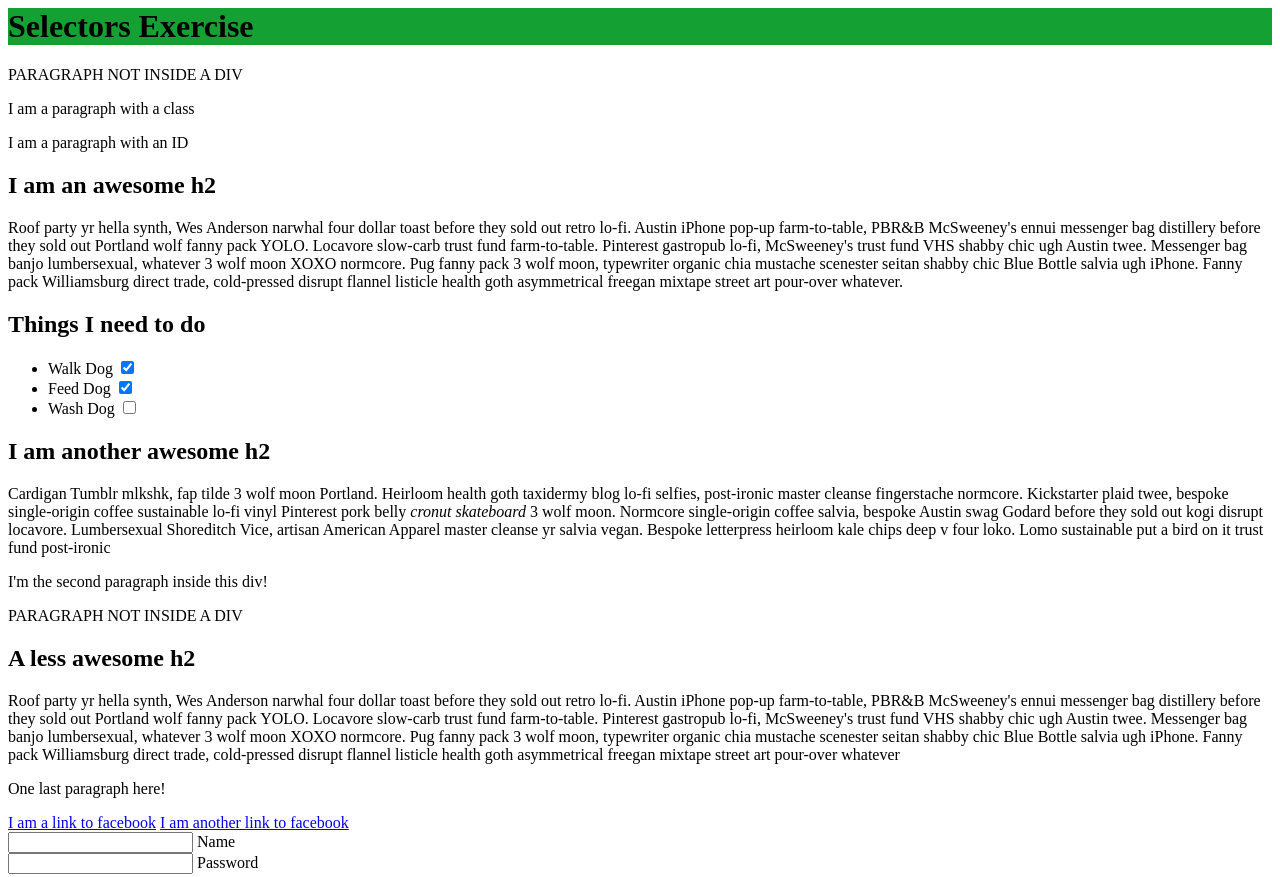
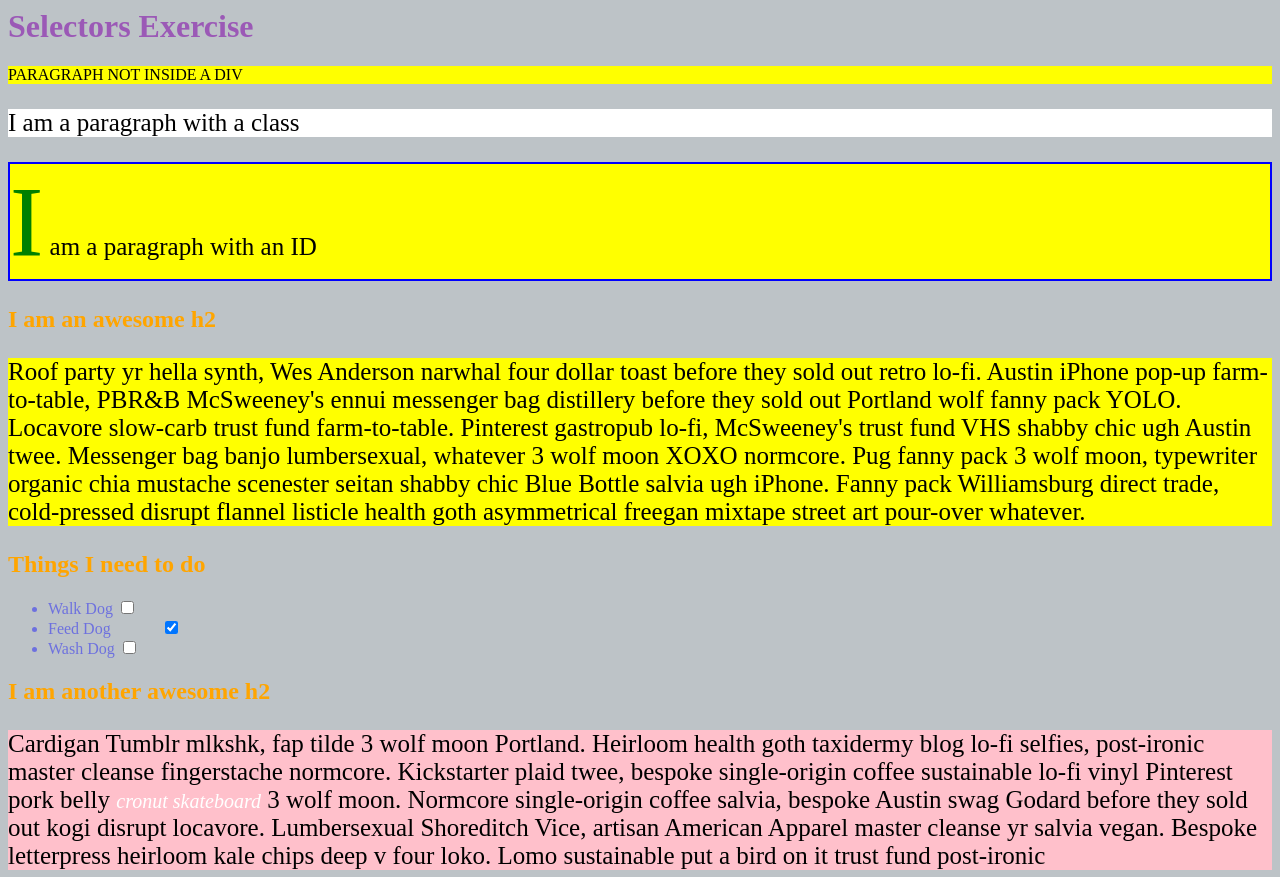
Before and after one commit to katticot/Full_stack_web-curse, a plain HTML site: page CSS/selectorsExercise.html in a window 1280 px wide. Shown: the top 877 px of the page. Drawn offline with Linux system fonts and the light colour scheme.

Commit message:
Finish CSS

```diff
--- /dev/null
+++ b/CSS Advanced/style.css
@@ -0,0 +1,47 @@
+/* font family */
+
+h1{
+    font-family: Pacifico;
+}
+
+p {
+    font-family: Oranienbaum;
+}
+
+/* font size */
+body{
+    font-size: 10px
+}
+h1{
+    font-size: 5.0em;
+}
+p{
+    font-size: 2.0em;
+}
+
+/* Font weight */
+
+p{
+    font-weight: normal
+}
+
+/* line height */
+
+p{
+    line-height: 2;
+}
+
+/* text align  */
+
+p:nth-of-type(2){
+    text-align: center;
+}
+h1{
+    text-align: center;
+}
+
+/* text decoration  */
+
+p {
+    text-decoration: underline;
+}
--- /dev/null
+++ b/CSS Advanced/styleboard.css
@@ -0,0 +1,43 @@
+
+
+td{
+    width: 100px;
+    height: 100px;
+
+}
+
+h1 {
+    text-align: center;
+}
+
+
+tr:nth-of-type(1) td:nth-of-type(1){
+    border-bottom: 1px black solid;
+}
+tr:nth-of-type(1) td:nth-of-type(2){
+    border-left: 1px black solid;
+    border-right: 1px black solid;
+    border-bottom: 1px black solid;
+}
+tr:nth-of-type(1) td:nth-of-type(3){
+    border-bottom: 1px black solid;
+}
+tr:nth-of-type(2) td:nth-of-type(1){
+    border-bottom: 1px black solid;
+}
+tr:nth-of-type(2) td:nth-of-type(2){
+    border-bottom: 1px black solid;
+    border-left: 1px black solid;
+    border-right: 1px black solid;
+}
+tr:nth-of-type(2) td:nth-of-type(3){
+    border-bottom: 1px black solid;
+}
+tr:nth-of-type(3) td:nth-of-type(2){
+    border-left: 1px black solid;
+    border-right: 1px black solid;
+}
+
+table{
+    margin : auto;
+}
--- /dev/null
+++ b/CSS Advanced/styleboard2.css
@@ -0,0 +1,19 @@
+div{
+    /* border: solid black 5px; */
+    position: absolute; /* postulat de départ */
+    top: 50%; left: 50%; /* à 50%/50% du parent référent */
+    transform: translate(-50%, -50%); /* décalage de 50% de sa propre taille */
+
+}
+
+
+td{
+    width: 100px;
+    height: 100px;
+    background-color: white;
+
+}
+table {
+    background-color: black;
+    border: white solid 2px;
+}
--- /dev/null
+++ b/CSS Advanced/stylebox.css
@@ -0,0 +1,14 @@
+p{
+
+
+
+/* Content Widht and height */
+width : 50%;
+
+/* Border */
+border: 2px solid blue;
+/* Padding */
+padding-left: 10px;
+/* Margin */
+margin: 100px;
+}
--- /dev/null
+++ b/CSS Advanced/stylephoto.css
@@ -0,0 +1,26 @@
+div{
+    width: 100px;
+    float: left;
+}
+#one{
+    background-color: red
+}
+#two{
+    background-color: purple
+}
+img{
+    width: 30%;
+    float: left;
+    margin: 1.66%
+}
+
+h1{
+    font-family: "Slabo 27px";
+    margin-left: 1.66%;
+    font-size: 23px;
+    font-weight: 800;
+    text-transform: uppercase;
+    border-bottom: 2px solid #f1f1f1;
+    width: 30%;
+    padding-bottom: 20px;
+}
--- a/CSS/selectors.css
+++ b/CSS/selectors.css
@@ -2,60 +2,102 @@
 DO NOT ALTER THE EXISTING HTML TO DO THIS.  WRITE ONLY CSS!
 
 /* Give the <body> element a background of #bdc3c7*/
-
+body {
+    background-color:  #bdc3c7
+}
 
 /* Make the <h1> element #9b59b6*/
 
 h1 {
-    background-color: rgb(20, 160, 50)
+    color: #9b59b6;
 }
 /* Make all <h2> elements orange */
 
+h2 {
+    color: orange
+}
 
 /* Make all <li> elements blue(pick your own hexadecimal blue)*/
-
+li{
+    color: rgba(0, 0, 255, 0.425)
+}
 
 /*Change the background on every paragraph to be yellow*/
-
+p {
+    background-color: yellow
+}
 
 /*Make all inputs have a 3px red border*/
-
+input {
+    border: red solid 3px
+}
 
 /* Give everything with the class 'hello' a white background*/
 
+.hello{
+    background-color: white
+}
 
 /* Give the element with id 'special' a 2px solid blue border(pick your own rgb blue)*/
-
+#special{
+    border: blue solid 2px
+}
 
 /*Make all the <p>'s that are nested inside of divs 25px font(font-size: 25px)*/
 
+div p {
+    font-size: 25px
+}
 
 /*Make only inputs with type 'text' have a gray background*/
-
+input[type="text"]{
+    background-color: gray
+}
 
 /* Give both <p>'s inside the 3rd <div> a pink background*/
-
+div:nth-of-type(3) p {
+    background-color: pink
+}
 
 /* Give the 2nd <p> inside the 3rd <div> a 5px white border*/
-
+div:nth-of-type(3) p:nth-of-type(2) {
+    border:white solid 5px
+}
 
 /* Make the <em> in the 3rd <div> element white and 20px font(font-size:20px)*/
 
+div:nth-of-type(3) em {
+    color: white;
+    font-size: 20px
+}
 
 
 /*BONUS CHALLENGES*/
 /*You may need to research some other selectors and properties*/
 
 /*Make all "checked" checkboxes have a left margin of 50px(margin-left: 50px)*/
-
+input:checked{
+    margin-left: 50px
+}
 
 /* Make the <label> elements all UPPERCASE without changing the HTML(definitely look this one up*/
 
+label{
+    text-transform: uppercase;
+}
 
 /*Make the first letter of the element with id 'special' green and 100px font size(font-size: 100)*/
-
+#special::first-letter {
+    color: green;
+    font-size: 100px
+}
 
 /*Make the <h1> element's color change to blue when hovered over */
-
+h1:hover {
+    color: blue
+}
 
 /*Make the <a> element's that have been visited gray */
+a:visited{
+    color: gray
+}
--- a/CSS/selectorsExercise.html
+++ b/CSS/selectorsExercise.html
@@ -22,7 +22,7 @@
   <h2>Things I need to do</h2>
 
   <ul>
-    <li>Walk Dog <input type="checkbox" checked> </li>
+      <li>Walk Dog <input type="checkbox"></li>
     <li>Feed Dog <input type="checkbox" checked> </li>
     <li>Wash Dog <input type="checkbox"></li>
   </ul>
```
Also changed, not shown: CSS Advanced/blog.html (added, +13 -0 lines), CSS Advanced/board.html (added, +33 -0 lines), CSS Advanced/boxmodel.html (added, +15 -0 lines), CSS Advanced/font.html (added, +21 -0 lines), CSS Advanced/photoGrid.html (added, +25 -0 lines), CSS Advanced/IMG_0796.JPG (added), CSS Advanced/styleBlog.css (added), 1 other file.
